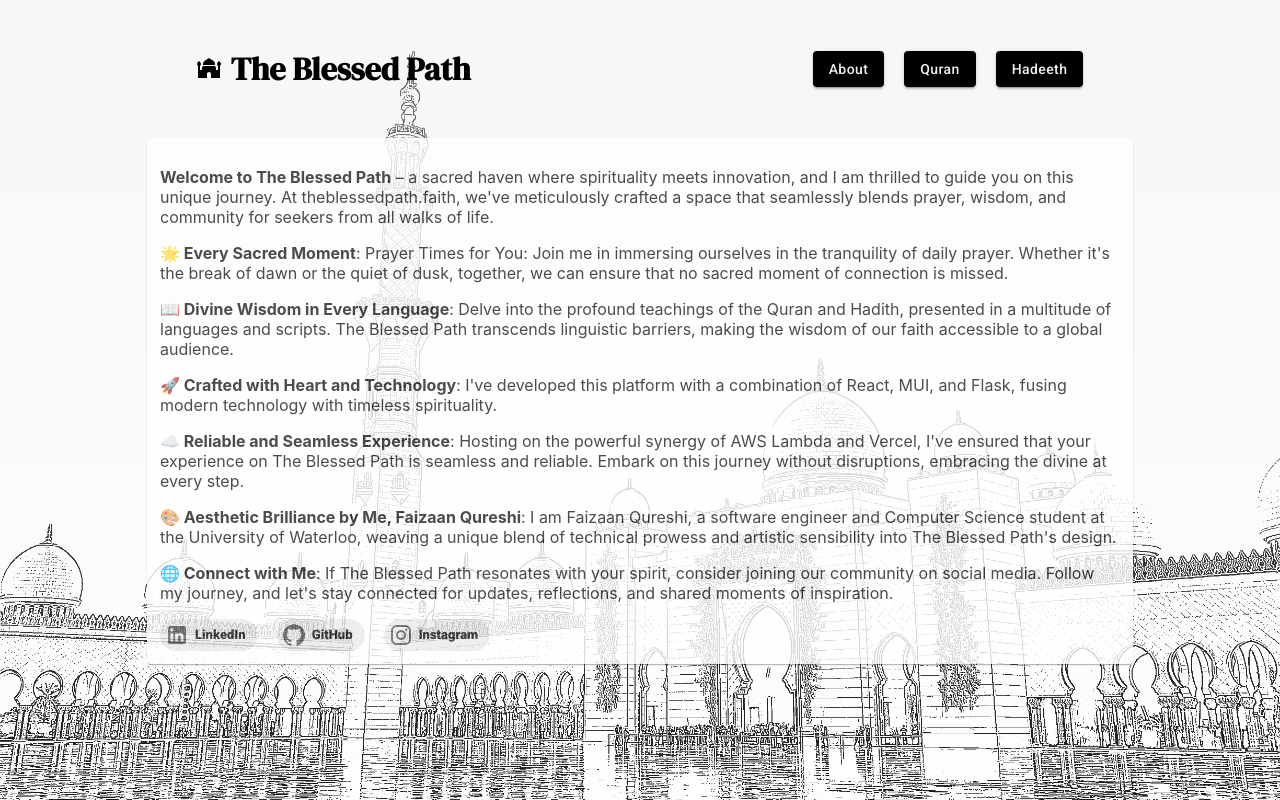
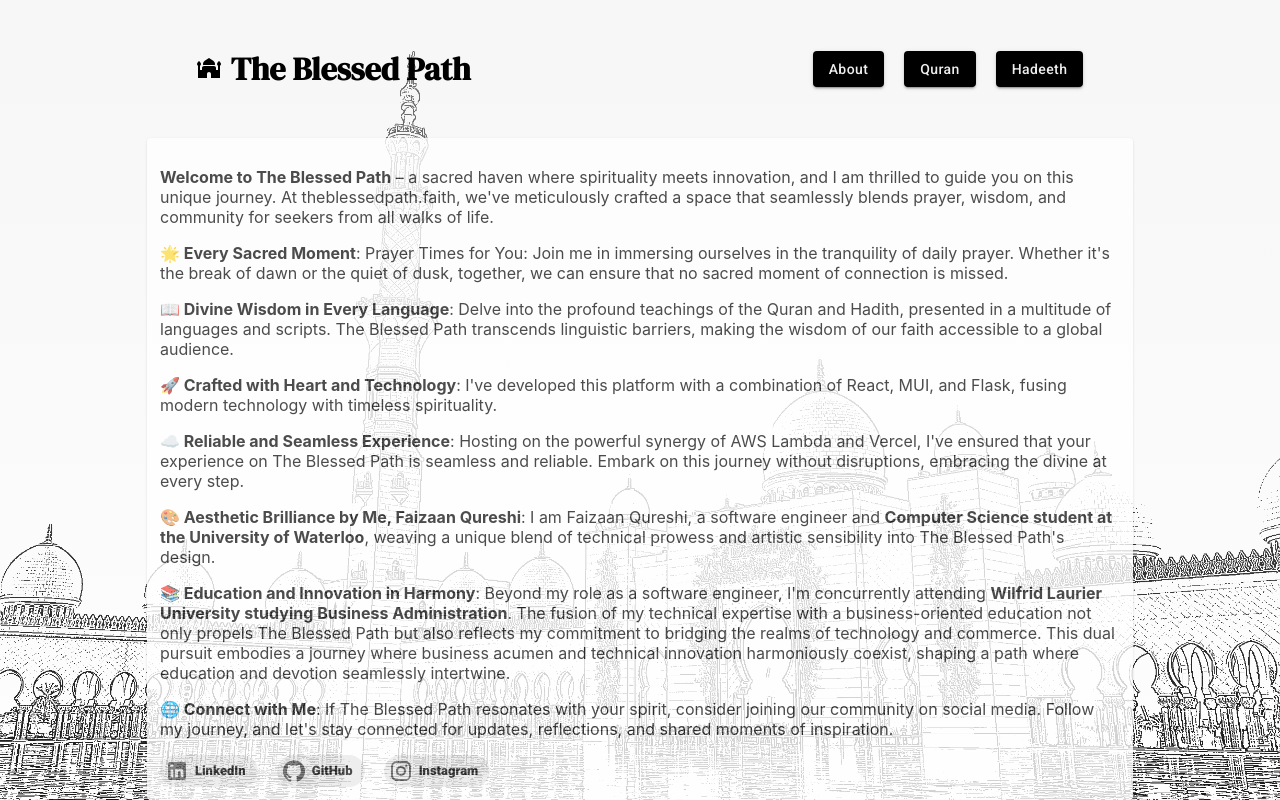
Before and after one commit to faizaanqureshi/islam-site, a React (Create React App) app: page /about in a window 1280 px wide. Built offline with nearby package versions, Linux system fonts and the light colour scheme.

Commit message:
edit about

```diff
--- a/src/pages/About.js
+++ b/src/pages/About.js
@@ -24,11 +24,12 @@ function Aboutcontent() {
                     <p className='aboutText'><b>📖 Divine Wisdom in Every Language</b>: Delve into the profound teachings of the Quran and Hadith, presented in a multitude of languages and scripts. The Blessed Path transcends linguistic barriers, making the wisdom of our faith accessible to a global audience.</p>
                     <p className='aboutText'><b>🚀 Crafted with Heart and Technology</b>: I've developed this platform with a combination of React, MUI, and Flask, fusing modern technology with timeless spirituality.</p>
                     <p className='aboutText'><b>☁️ Reliable and Seamless Experience</b>: Hosting on the powerful synergy of AWS Lambda and Vercel, I've ensured that your experience on The Blessed Path is seamless and reliable. Embark on this journey without disruptions, embracing the divine at every step.</p>
-                    <p className='aboutText'><b>🎨 Aesthetic Brilliance by Me, Faizaan Qureshi</b>: I am Faizaan Qureshi, a software engineer and Computer Science student at the University of Waterloo, weaving a unique blend of technical prowess and artistic sensibility into The Blessed Path's design.</p>
+                    <p className='aboutText'><b>🎨 Aesthetic Brilliance by Me, Faizaan Qureshi</b>: I am Faizaan Qureshi, a software engineer and <b>Computer Science student at the University of Waterloo</b>, weaving a unique blend of technical prowess and artistic sensibility into The Blessed Path's design.</p>
+                    <p className='aboutText'><b>📚 Education and Innovation in Harmony</b>: Beyond my role as a software engineer, I'm concurrently attending <b>Wilfrid Laurier University studying Business Administration</b>. The fusion of my technical expertise with a business-oriented education not only propels The Blessed Path but also reflects my commitment to bridging the realms of technology and commerce. This dual pursuit embodies a journey where business acumen and technical innovation harmoniously coexist, shaping a path where education and devotion seamlessly intertwine.</p>
                     <p className='aboutText'><b>🌐 Connect with Me</b>: If The Blessed Path resonates with your spirit, consider joining our community on social media. Follow my journey, and let's stay connected for updates, reflections, and shared moments of inspiration.</p>
-                    <Chip sx={{fontWeight:1000}} icon={<LinkedInIcon />} label="LinkedIn" component="a" href="https://www.linkedin.com/in/faizaan-qureshi/" clickable />
-                    <Chip sx={{fontWeight:1000, marginLeft:'2%'}} icon={<GitHubIcon />} label="GitHub" component="a" href="https://github.com/faizaanqureshi" clickable />
-                    <Chip sx={{fontWeight:1000, marginLeft:'2%'}} icon={<InstagramIcon />} label="Instagram" component="a" href="https://www.instagram.com/faizaanqureshi_/" clickable />
+                    <Chip sx={{ fontWeight: 1000 }} icon={<LinkedInIcon />} label="LinkedIn" component="a" href="https://www.linkedin.com/in/faizaan-qureshi/" clickable />
+                    <Chip sx={{ fontWeight: 1000, marginLeft: '2%' }} icon={<GitHubIcon />} label="GitHub" component="a" href="https://github.com/faizaanqureshi" clickable />
+                    <Chip sx={{ fontWeight: 1000, marginLeft: '2%' }} icon={<InstagramIcon />} label="Instagram" component="a" href="https://www.instagram.com/faizaanqureshi_/" clickable />
                 </div>
             </Paper>
         </div>
```
